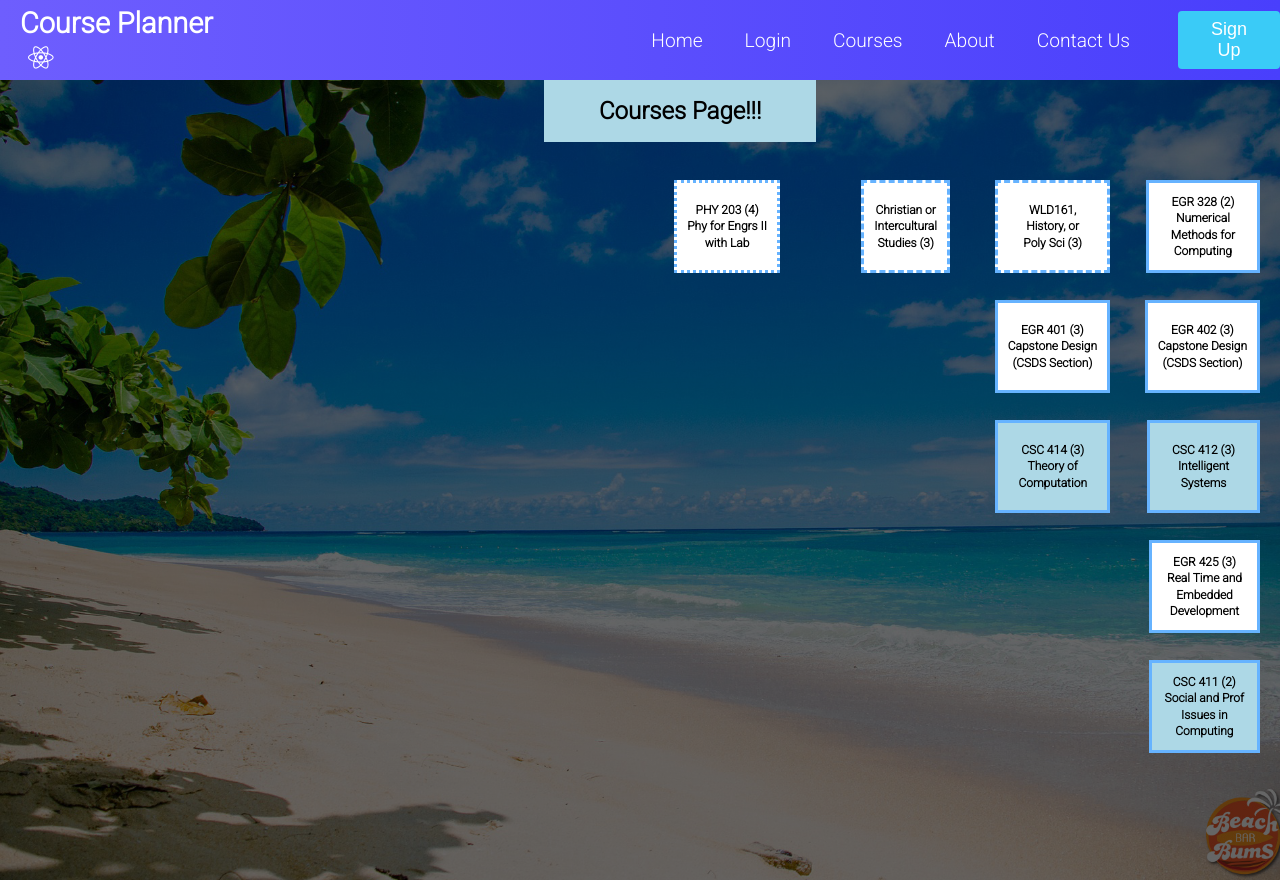
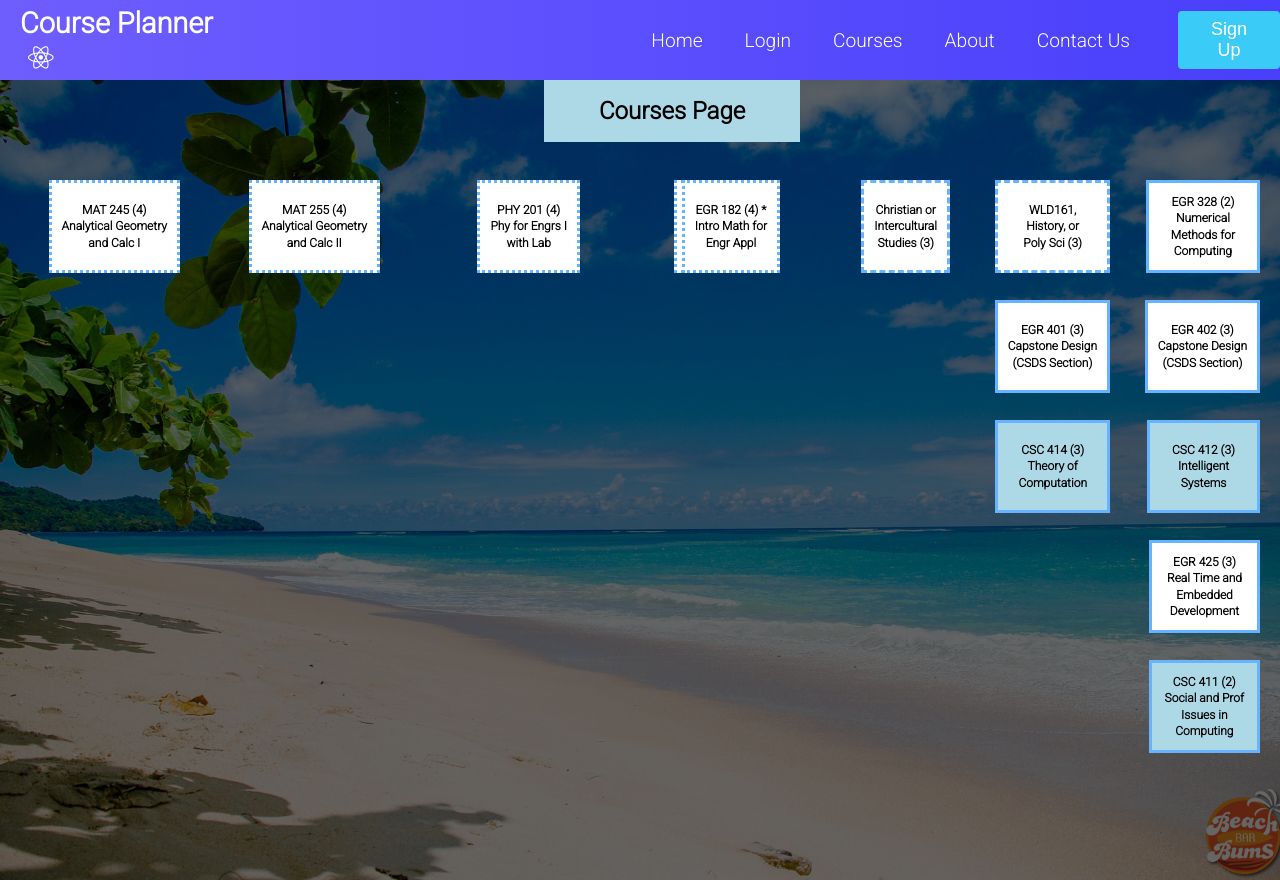
Before and after one commit to Marcus-MWM/HTML-Repository, a React (Create React App) app: page /courses in a window 1280 px wide. Built offline with nearby package versions, Linux system fonts and the light colour scheme; what redux-react-session would draw is missing.

Commit message:
courses for courses page

```diff
--- a/src/pages/Courses.js
+++ b/src/pages/Courses.js
@@ -16,7 +16,7 @@ const Courses = () =>{
   return (
       <div>
           <StyledFormArea2>
-            <h1> Courses Page!!! </h1>
+            <h1> Courses Page </h1>
           </StyledFormArea2>
 
 
@@ -107,6 +107,39 @@ const Courses = () =>{
               <p> with Lab </p>
             </StyledLabelChartRight1>
 
+            <StyledLabelChartRight1 size = {700} brand = "dotted" sizeTop = {180} size1 = {8} size2 = {8}>
+              <p> PHY 201 (4) </p>
+              <span class="min_br"></span>
+              <p>  Phy for Engrs I </p>
+              <span class="min_br"></span>
+              <p> with Lab </p>
+            </StyledLabelChartRight1>
+
+            <StyledLabelChartRight1 size = {900} brand = "dotted" sizeTop = {180} size1 = {8} size2 = {8}>
+              <p> MAT 255 (4) </p>
+              <span class="min_br"></span>
+              <p>  Analytical Geometry </p>
+              <span class="min_br"></span>
+              <p> and Calc II </p>
+            </StyledLabelChartRight1>
+
+            <StyledLabelChartRight1 size = {1100} brand = "dotted" sizeTop = {180} size1 = {8} size2 = {8}>
+              <p> MAT 245 (4) </p>
+              <span class="min_br"></span>
+              <p>  Analytical Geometry </p>
+              <span class="min_br"></span>
+              <p> and Calc I </p>
+            </StyledLabelChartRight1>
+
+            <StyledLabelChartRight1 size = {500} brand = "dotted" sizeTop = {180} size1 = {8} size2 = {8}>
+              <p> EGR 182 (4) * </p>
+              <span class="min_br"></span>
+              <p>  Intro Math for </p>
+              <span class="min_br"></span>
+              <p> Engr Appl </p>
+            </StyledLabelChartRight1>
+
+
       </div>
   );
 }
```
